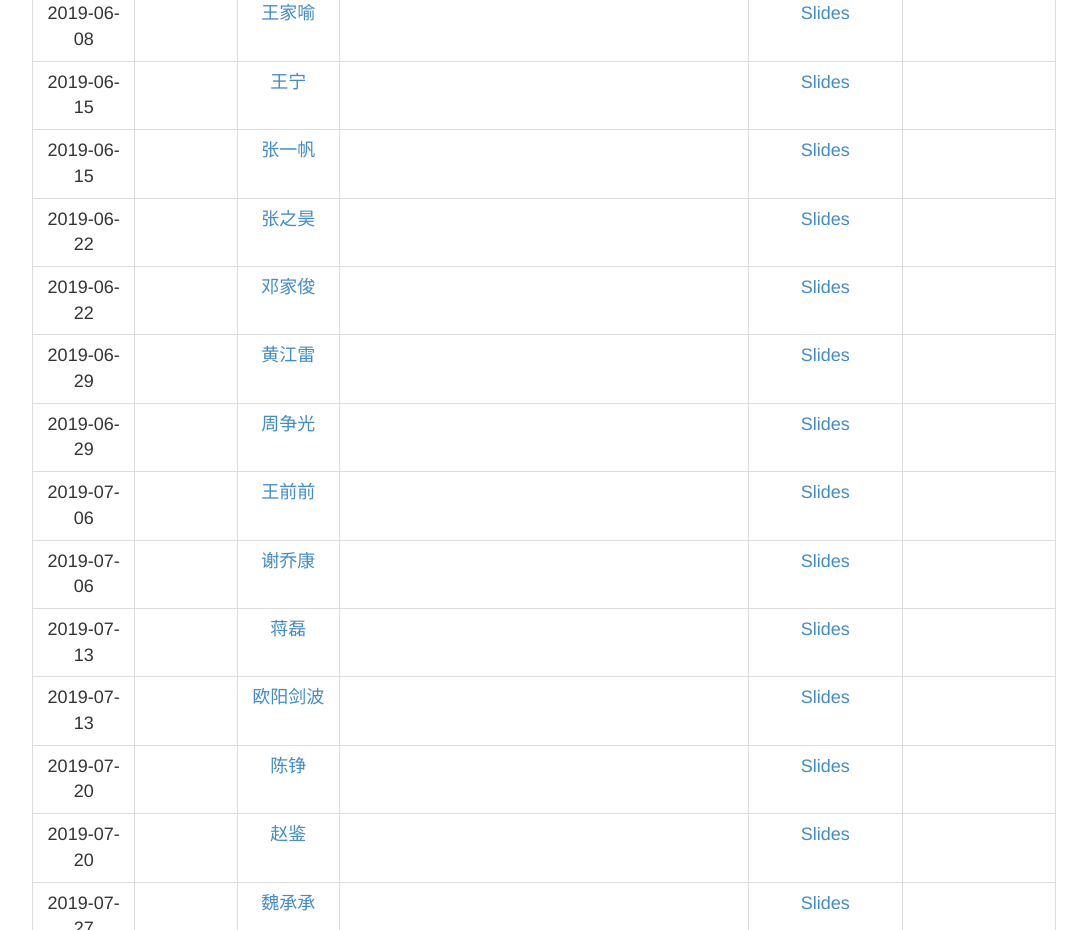
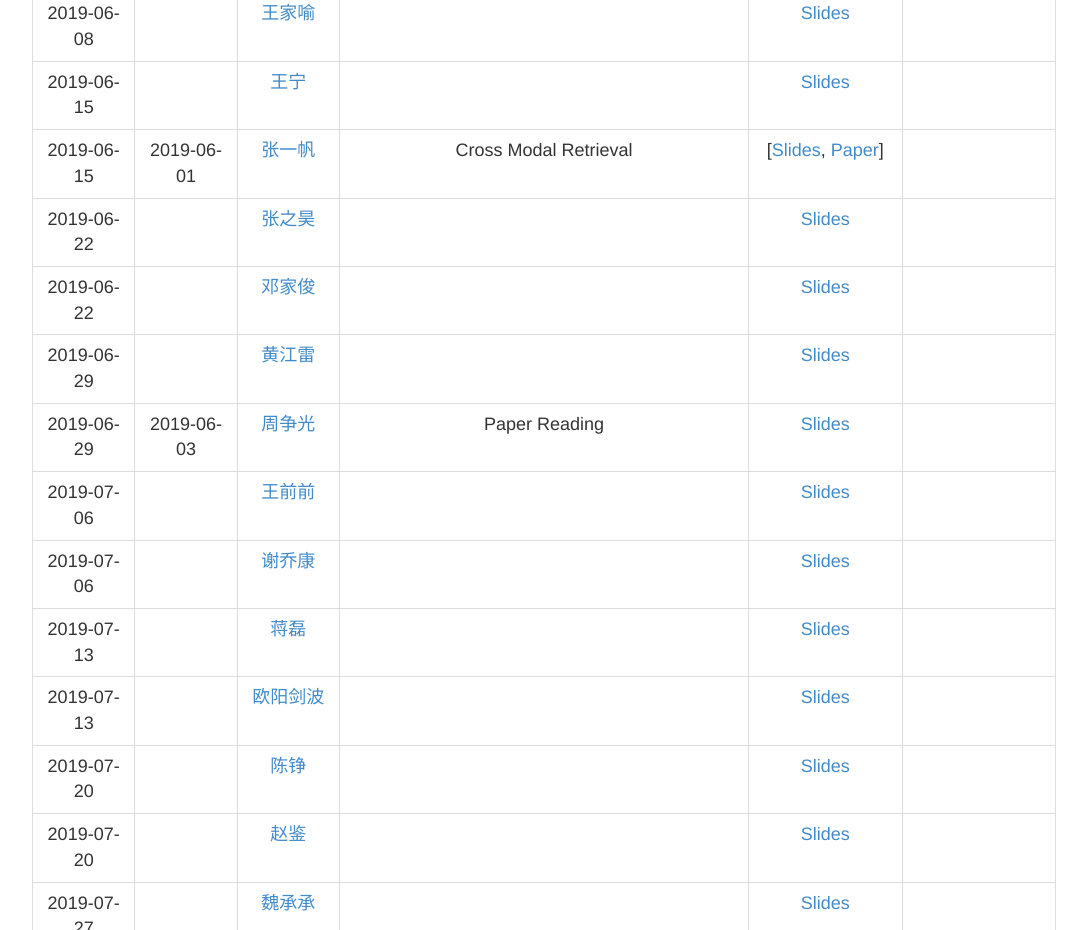
Before and after one commit to ustcmcc/PaperReading, a plain HTML site: page 2019spring/index.html in a window 1280 px wide. Shown: the part 1038-1968 px from the top of the page, without its empty margins (96-1183 px from the left). Drawn offline with Linux system fonts and the light colour scheme.

Commit message:
update slides for 20190603

```diff
--- a/2019spring/index.html
+++ b/2019spring/index.html
@@ -108,10 +108,11 @@
 		</tr>
 
 		<tr>
-			<td>2019-06-15</td><td></td>
+			<td>2019-06-15</td><td>2019-06-01</td>
 			<td><a href="" target="_blank">张一帆</a></td>
-			<td></td> <!-- title -->
-			<td><a href="./slides/" target="_blank">Slides</a></td> <!-- slides -->
+			<td>Cross Modal Retrieval</td> <!-- title -->
+			<td>[<a href="./slides/20190601-zhangyifan-Cross Modal Retrieval.pdf" target="_blank">Slides</a>,
+			<a href="./slides/20190601-zhangyifan-Cross Modal Retrieval.zip" target="_blank">Paper</a>]</td> <!-- slides -->
 			<td></td> <!-- note -->
 		</tr>
 
@@ -140,10 +141,10 @@
 		</tr>
 
 		<tr>
-			<td>2019-06-29</td><td></td>
+			<td>2019-06-29</td><td>2019-06-03</td>
 			<td><a href="" target="_blank">周争光</a></td>
-			<td></td> <!-- title -->
-			<td><a href="./slides/" target="_blank">Slides</a></td> <!-- slides -->
+			<td>Paper Reading</td> <!-- title -->
+			<td><a href="./slides/20190603-zhouzhengguang-paper reading.pdf" target="_blank">Slides</a></td> <!-- slides -->
 			<td></td> <!-- note -->
 		</tr>
 
```
Also changed, not shown: 3 other files.
